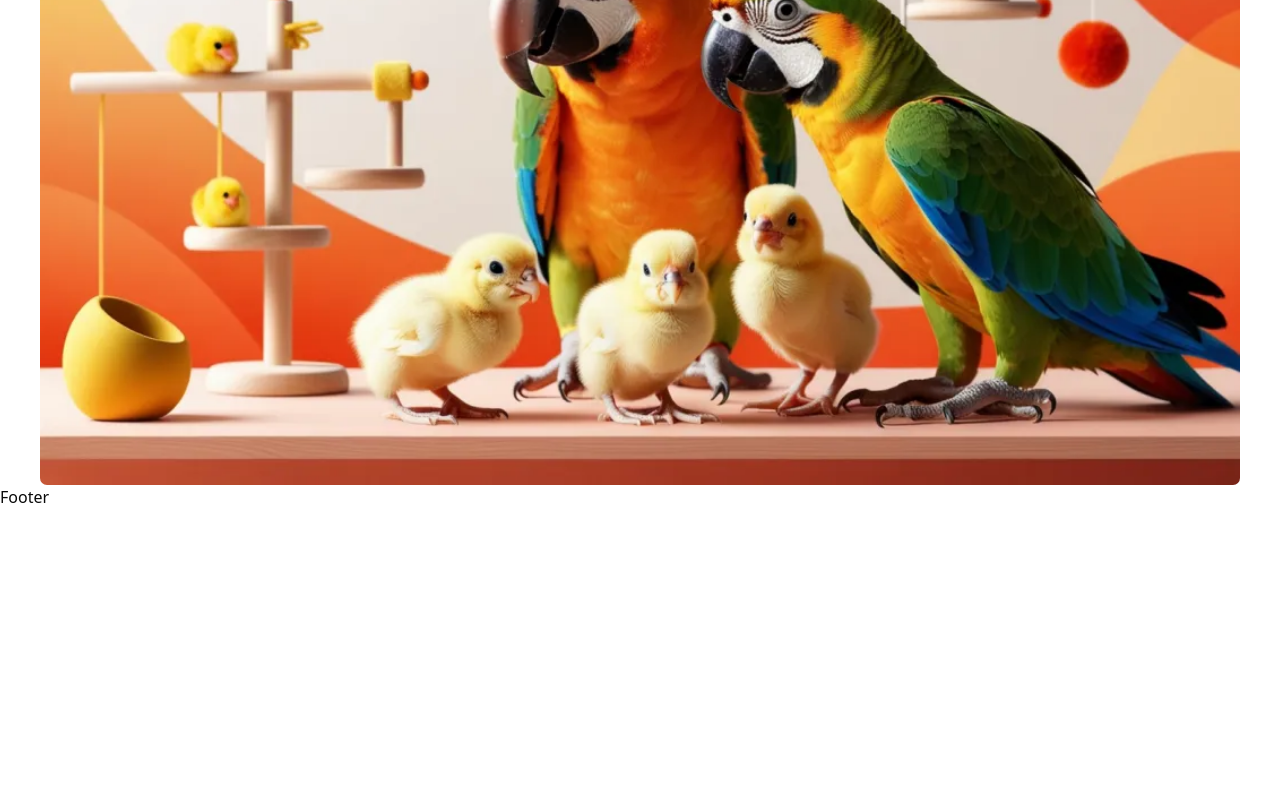
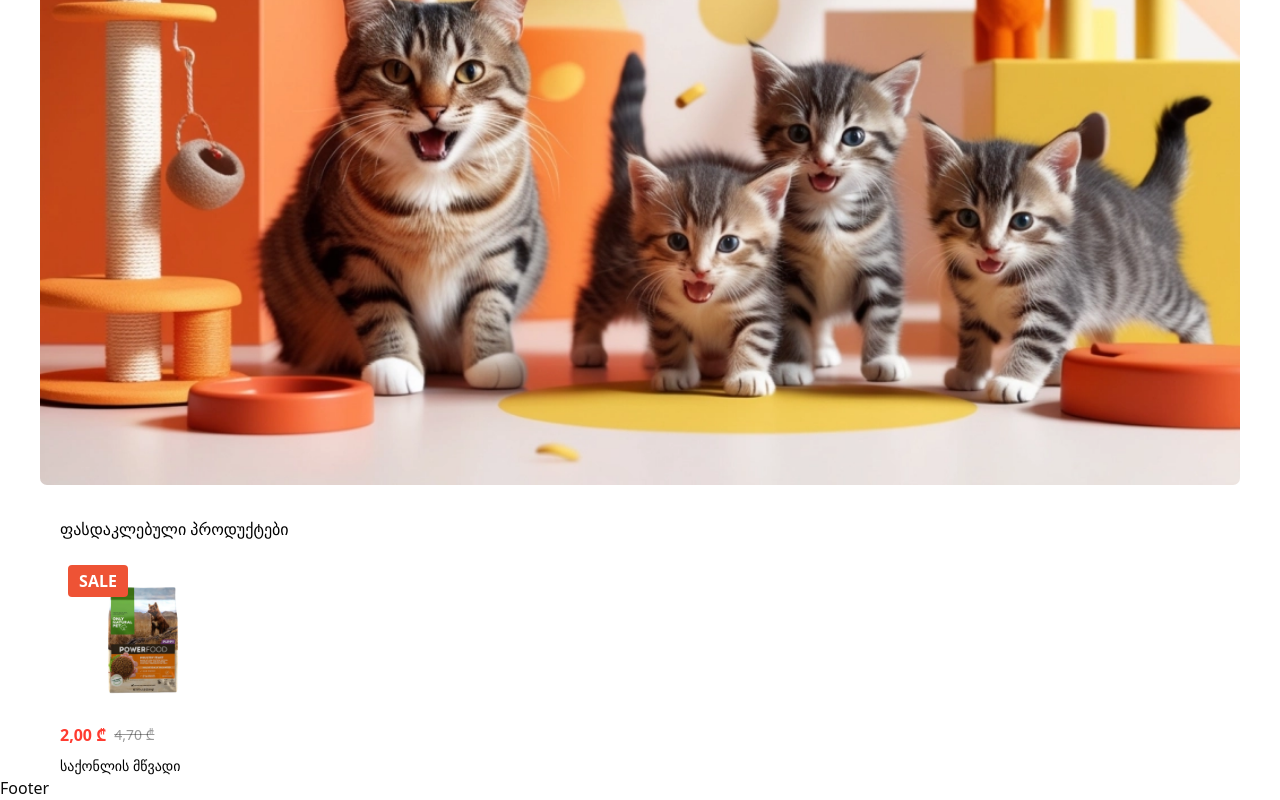
Before and after one commit to linesquad/lano, a Next.js app: page / in a window 1280 px wide. Shown: the part 330-1130 px from the top of the page. Before the commit the page ends 839 px from the top, so only its background shows below. Built offline with nearby package versions, Linux system fonts and the light colour scheme.

Commit message:
feat: add saleProducts header & reusable single product design

```diff
--- a/app/_components/Home.tsx
+++ b/app/_components/Home.tsx
@@ -1,10 +1,12 @@
 import React from "react";
 import Hero from "./Hero";
+import SaleProducts from "./SaleProducts";
 
 const Home = (): JSX.Element => {
   return (
     <div>
       <Hero />
+      <SaleProducts />
     </div>
   );
 };
--- /dev/null
+++ b/app/_components/SaleProducts.tsx
@@ -0,0 +1,17 @@
+import SingleProduct from "./SingleProduct";
+import Wrapper from "./Wrapper";
+
+export default function SaleProducts() {
+  return (
+    <div>
+      <Wrapper>
+        <h2 className="text-[16px] text-[#000000] font-medium mt-[32px] ml-[20px]">
+          ფასდაკლებული პროდუქტები
+        </h2>
+        <div className="ml-[20px] mt-[16px]">
+          <SingleProduct />
+        </div>
+      </Wrapper>
+    </div>
+  );
+}
--- /dev/null
+++ b/app/_components/SingleProduct.tsx
@@ -0,0 +1,30 @@
+import Image from "next/image";
+
+export default function SingleProduct() {
+  return (
+    <div>
+      <div className="pt-[8px] pl-[8px] relative">
+        <Image
+          src="/images/product.png"
+          alt="პროდუცტ"
+          width={150}
+          height={150}
+          priority
+          className="rounded-[7px]"
+        />
+        <div className="w-[60px] h-[32px] bg-[#EE5335] flex justify-center items-center rounded-[4px] absolute top-[8px] left-[8px]">
+          <span className="text-[#fff] font-semibold">SALE</span>
+        </div>
+      </div>
+      <div className="flex items-center gap-[8px] mt-[8px]">
+        <p className="text-[16px] text-[#FF3B30] font-bold">2,00 ₾</p>
+        <p className="text-[14px] text-[#00000066] font-medium line-through">
+          4,70 ₾
+        </p>
+      </div>
+      <p className="text-[14px] text-[#000000] font-medium mt-[8px]">
+        საქონლის მწვადი
+      </p>
+    </div>
+  );
+}
```
Also changed, not shown: public/images/product.png (added).
